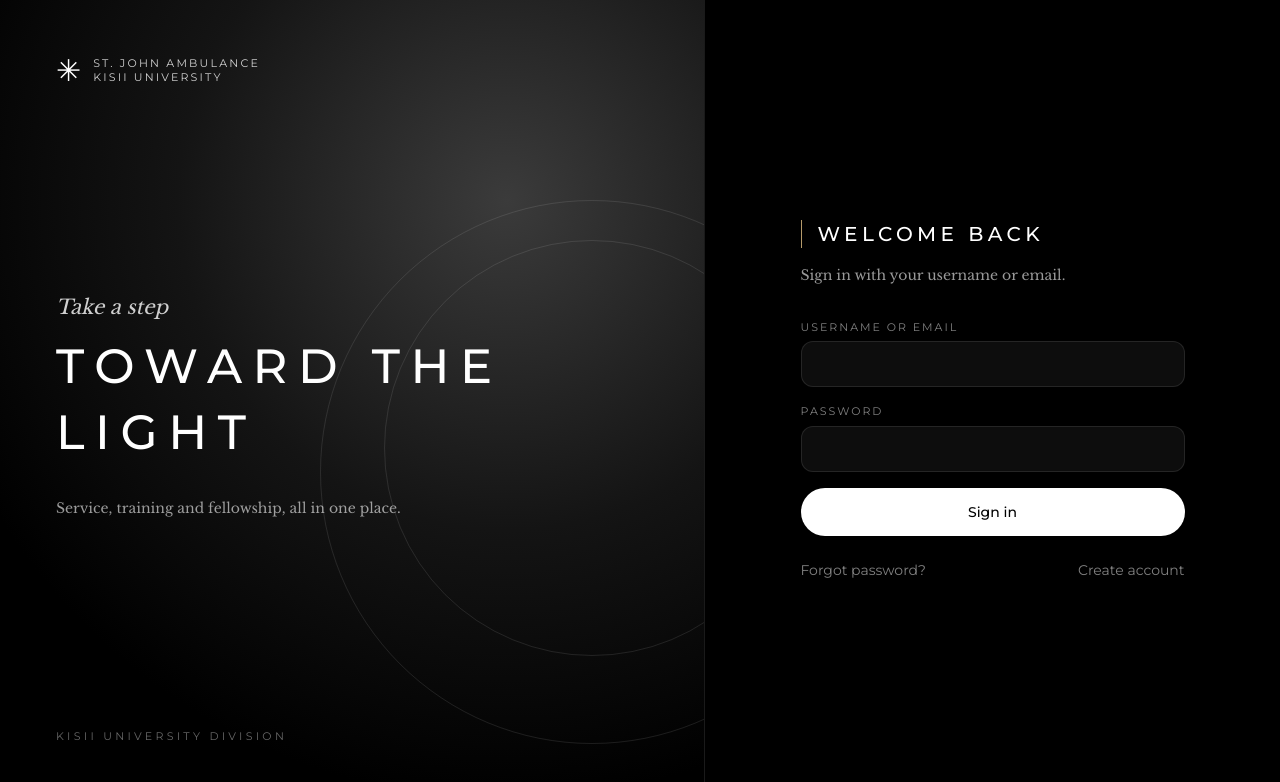
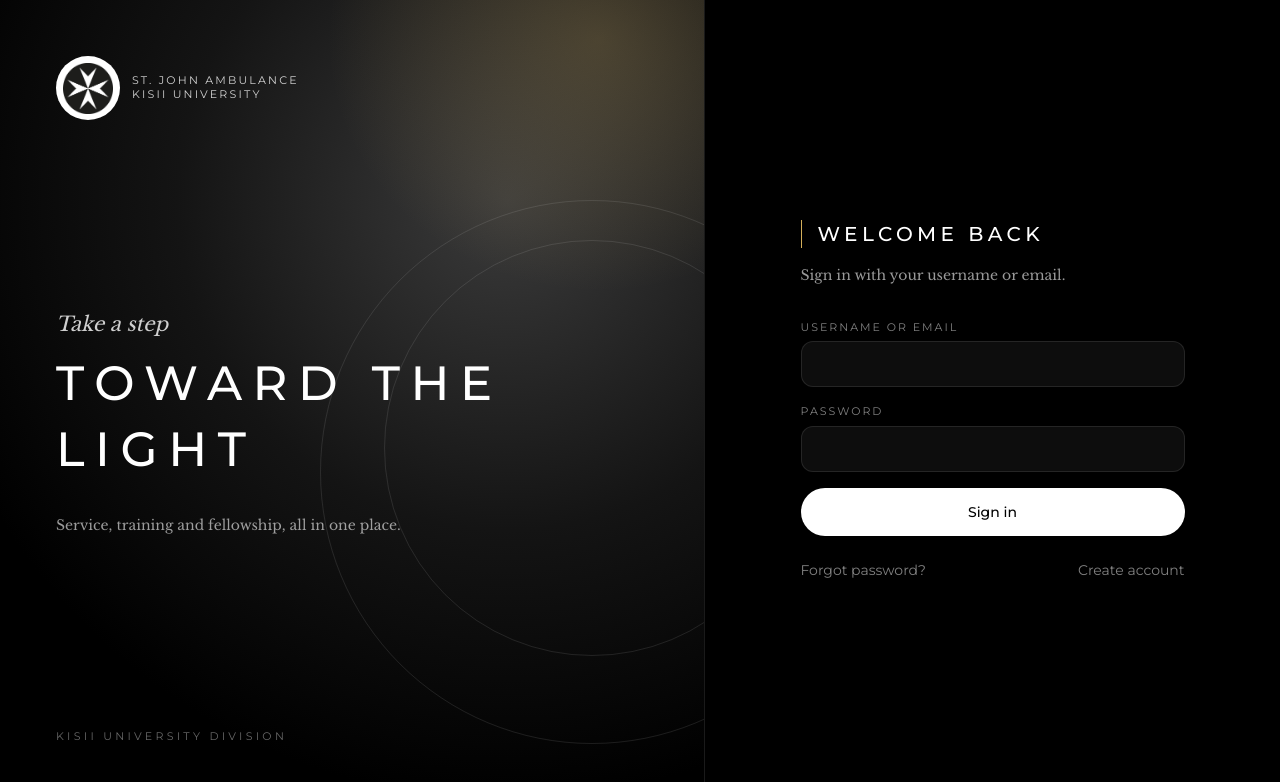
Before and after one commit to stephenroy16130-cloud/sja-kisii, a Next.js app: page /login in a window 1280 px wide. Shown: the top 782 px of the page. Built offline with nearby package versions, Linux system fonts and the light colour scheme.

Commit message:
style: gold, crew and status colors; St John badge

```diff
--- a/src/app/dashboard/approvals/review-buttons.tsx
+++ b/src/app/dashboard/approvals/review-buttons.tsx
@@ -28,7 +28,7 @@ export default function ReviewButtons({ userId }: { userId: string }) {
         <button
           disabled={busy}
           onClick={() => decide("approve")}
-          className="rounded-full bg-white px-5 py-2.5 text-xs font-medium text-black transition hover:bg-neutral-200 disabled:opacity-50"
+          className="rounded-full bg-ok px-5 py-2.5 text-xs font-medium text-black transition hover:brightness-110 disabled:opacity-50"
         >
           Approve
         </button>
--- a/src/app/dashboard/page.tsx
+++ b/src/app/dashboard/page.tsx
@@ -1,8 +1,9 @@
 import type { Prisma } from "@prisma/client";
 import Link from "next/link";
 import { redirect } from "next/navigation";
+import Badge from "@/components/badge";
 import { getCurrentUser } from "@/lib/auth";
-import { crewName } from "@/lib/crews";
+import { crewColor, crewName } from "@/lib/crews";
 import { db } from "@/lib/db";
 import { can, permissionsFor } from "@/lib/rbac";
 import GenesisForm from "./genesis-form";
@@ -13,7 +14,7 @@ export const dynamic = "force-dynamic";
 const TOTAL_PERMS = 20;
 const pretty = (t: string) => t.replace(/_/g, " ");
 const card = "rounded-3xl border border-white/10 bg-card p-6";
-const label = "text-sm text-white/50";
+const label = "flex items-center gap-2 text-sm text-white/50";
 const bigNum = "mt-2 text-5xl font-light tracking-tight";
 const linkBtn =
   "mt-5 inline-block rounded-full bg-white px-5 py-2.5 text-xs font-medium text-black transition hover:bg-neutral-200";
@@ -48,40 +49,60 @@ export default async function DashboardPage() {
   if (badges.length === 0) badges.push("Member");
 
   const pct = Math.min(100, Math.round((perms.length / TOTAL_PERMS) * 100));
+  const color = crewColor(user.crewId);
 
   return (
     <div className="space-y-4">
       <section className="vignette-dark relative overflow-hidden rounded-3xl border border-white/10 p-7 md:p-10">
         <div className="pointer-events-none absolute -right-24 -top-24 h-80 w-80 rounded-full border border-white/10" />
         <div className="pointer-events-none absolute -right-10 -top-10 h-56 w-56 rounded-full border border-white/10" />
+        <div className="absolute right-6 top-6">
+          <Badge size={72} />
+        </div>
         <div className="relative">
-          <p className="font-copy text-base italic text-white/60">Welcome back</p>
-          <h1 className="mt-2 text-3xl font-light leading-tight tracking-tight md:text-5xl">{user.fullName}</h1>
+          <p className="font-copy text-base italic text-gold">Welcome back</p>
+          <h1 className="mt-2 max-w-[75%] text-3xl font-light leading-tight tracking-tight md:text-5xl">
+            {user.fullName}
+          </h1>
           <p className="mt-2 text-sm text-white/50">Small steps, big service.</p>
           <div className="mt-6 flex flex-wrap gap-2">
             {badges.map((b) => (
-              <span key={b} className="rounded-full border border-white/30 px-3.5 py-1.5 text-[11px] uppercase tracking-[0.15em]">
+              <span key={b} className="rounded-full border border-gold/50 px-3.5 py-1.5 text-[11px] uppercase tracking-[0.15em]">
                 {b}
               </span>
             ))}
+            {user.crewId && (
+              <span
+                className="rounded-full px-3.5 py-1.5 text-[11px] font-medium uppercase tracking-[0.15em] text-black"
+                style={{ backgroundColor: color }}
+              >
+                {crewName(user.crewId)}
+              </span>
+            )}
           </div>
         </div>
       </section>
 
       <div className="grid grid-cols-2 gap-4">
-        <section className={card}>
-          <p className={label}>Crew</p>
+        <section className={card} style={{ borderColor: user.crewId ? `${color}66` : undefined }}>
+          <p className={label}>
+            <span className="h-2 w-2 rounded-full" style={{ backgroundColor: color }} />
+            Crew
+          </p>
           <p className="mt-2 text-xl font-light leading-snug">{user.crewId ? crewName(user.crewId) : "None"}</p>
           <p className="mt-3 text-xs text-white/40">Your division crew</p>
         </section>
         <section className={card}>
-          <p className={label}>Permissions</p>
+          <p className={label}>
+            <span className="h-2 w-2 rounded-full bg-gold" />
+            Permissions
+          </p>
           <p className={bigNum}>
             {perms.length}
             <span className="ml-1 text-sm text-white/40">of {TOTAL_PERMS}</span>
           </p>
           <div className="mt-4 h-1.5 w-full rounded-full bg-white/10">
-            <div className="h-1.5 rounded-full bg-white" style={{ width: `${pct}%` }} />
+            <div className="h-1.5 rounded-full bg-gold" style={{ width: `${pct}%` }} />
           </div>
         </section>
       </div>
@@ -99,7 +120,10 @@ export default async function DashboardPage() {
       <div className="grid gap-4 md:grid-cols-2">
         {can(user, "user:manage_accounts") && (
           <section className={card}>
-            <p className={label}>Registration</p>
+            <p className={label}>
+              <span className={`h-2 w-2 rounded-full ${registrationOpen ? "bg-ok" : "bg-bad"}`} />
+              Registration
+            </p>
             <div className="mt-3">
               <RegistrationToggle initialOpen={registrationOpen} />
             </div>
@@ -107,15 +131,21 @@ export default async function DashboardPage() {
         )}
         {canApprove && (
           <section className={card}>
-            <p className={label}>Waiting for approval</p>
-            <p className={bigNum}>{pending}</p>
+            <p className={label}>
+              <span className="h-2 w-2 rounded-full bg-warn" />
+              Waiting for approval
+            </p>
+            <p className={`${bigNum} ${pending > 0 ? "text-warn" : ""}`}>{pending}</p>
             <p className="mt-1 text-xs text-white/40">{pending === 0 ? "All caught up" : "members need a decision"}</p>
             <Link href="/dashboard/approvals" className={linkBtn}>Open approvals</Link>
           </section>
         )}
         {canManage && (
           <section className={card}>
-            <p className={label}>Active members</p>
+            <p className={label}>
+              <span className="h-2 w-2 rounded-full bg-ok" />
+              Active members
+            </p>
             <p className={bigNum}>{members}</p>
             <p className="mt-1 text-xs text-white/40">promote or demote titles</p>
             <Link href="/dashboard/people" className={linkBtn}>Manage people</Link>
--- a/src/app/dashboard/registration-toggle.tsx
+++ b/src/app/dashboard/registration-toggle.tsx
@@ -27,7 +27,8 @@ export default function RegistrationToggle({ initialOpen }: { initialOpen: boole
   return (
     <div>
       <p className="text-sm text-white/50">
-        Public registration is <span className="font-medium text-white">{open ? "OPEN" : "CLOSED"}</span>.
+        Public registration is{" "}
+        <span className={`font-medium ${open ? "text-ok" : "text-bad"}`}>{open ? "OPEN" : "CLOSED"}</span>.
       </p>
       <button onClick={toggle} disabled={busy} className={`${btnGhostCls} mt-3`}>
         {open ? "Close registration" : "Open registration"}
--- a/src/app/globals.css
+++ b/src/app/globals.css
@@ -2,6 +2,10 @@
 
 @theme {
   --color-card: #121212;
+  --color-gold: #d4af5a;
+  --color-ok: #4ade80;
+  --color-warn: #fbbf24;
+  --color-bad: #f87171;
 }
 
 @theme inline {
@@ -9,7 +13,7 @@
 }
 
 :root {
-  --accent: #b59a6a;
+  --accent: #d4af5a;
   color-scheme: dark;
 }
 
@@ -31,5 +35,7 @@ body {
 }
 
 .vignette-dark {
-  background: radial-gradient(ellipse 85% 75% at 72% 25%, #3b3b3b 0%, #141414 55%, #000 100%);
+  background:
+    radial-gradient(ellipse 55% 45% at 85% 5%, rgba(212, 175, 90, 0.22), transparent 70%),
+    radial-gradient(ellipse 85% 75% at 72% 25%, #3b3b3b 0%, #141414 55%, #000 100%);
 }
--- a/src/components/auth-shell.tsx
+++ b/src/components/auth-shell.tsx
@@ -1,4 +1,5 @@
 import type { ReactNode } from "react";
+import Badge from "@/components/badge";
 
 export default function AuthShell({
   title,
@@ -16,7 +17,7 @@ export default function AuthShell({
         <div className="pointer-events-none absolute -right-24 top-[30%] h-[26rem] w-[26rem] rounded-full border border-white/10" />
 
         <div className="relative flex items-center gap-3">
-          <span className="text-3xl leading-none">✳</span>
+          <Badge size={64} />
           <span className="text-[11px] uppercase leading-tight tracking-[0.2em] text-white/80">
             St. John Ambulance
             <br />
--- /dev/null
+++ b/src/components/badge.tsx
@@ -0,0 +1,25 @@
+import { BADGE_SRC } from "@/lib/brand";
+
+export default function Badge({ size = 48, bare = false }: { size?: number; bare?: boolean }) {
+  const inner = bare ? size : Math.round(size * 0.8);
+  const img = (
+    // eslint-disable-next-line @next/next/no-img-element
+    <img
+      src={BADGE_SRC}
+      alt="St. John Ambulance badge"
+      width={inner}
+      height={inner}
+      style={{ width: inner, height: inner }}
+      className="object-contain"
+    />
+  );
+  if (bare) return img;
+  return (
+    <span
+      className="inline-flex shrink-0 items-center justify-center rounded-full bg-white"
+      style={{ width: size, height: size }}
+    >
+      {img}
+    </span>
+  );
+}
--- /dev/null
+++ b/src/lib/brand.ts
@@ -0,0 +1 @@
+export const BADGE_SRC = "/badge.webp";
--- a/src/lib/crews.ts
+++ b/src/lib/crews.ts
@@ -5,5 +5,15 @@ export const CREW_NAMES: Record<number, string> = {
   4: "The Mighty Malta",
 };
 
+export const CREW_COLORS: Record<number, string> = {
+  1: "#ff5a36",
+  2: "#3fb5e8",
+  3: "#a78bfa",
+  4: "#2fcb8b",
+};
+
 export const crewName = (id: number | null | undefined) =>
   id ? (CREW_NAMES[id] ?? `Crew ${id}`) : "No crew";
+
+export const crewColor = (id: number | null | undefined) =>
+  id ? (CREW_COLORS[id] ?? "#d4af5a") : "#d4af5a";
--- a/src/lib/ui.ts
+++ b/src/lib/ui.ts
@@ -1,5 +1,5 @@
 export const inputCls =
-  "w-full rounded-xl border border-white/10 bg-white/5 px-4 py-3 text-sm text-white outline-none transition placeholder:text-white/30 focus:border-white/60";
+  "w-full rounded-xl border border-white/10 bg-white/5 px-4 py-3 text-sm text-white outline-none transition placeholder:text-white/30 focus:border-gold";
 export const btnCls =
   "w-full rounded-full bg-white px-5 py-3.5 text-sm font-medium text-black transition hover:bg-neutral-200 disabled:opacity-50";
 export const btnGhostCls =
```
Also changed, not shown: src/app/dashboard/nav-shell.tsx (+5 -4 lines), public/badge.webp (added).
